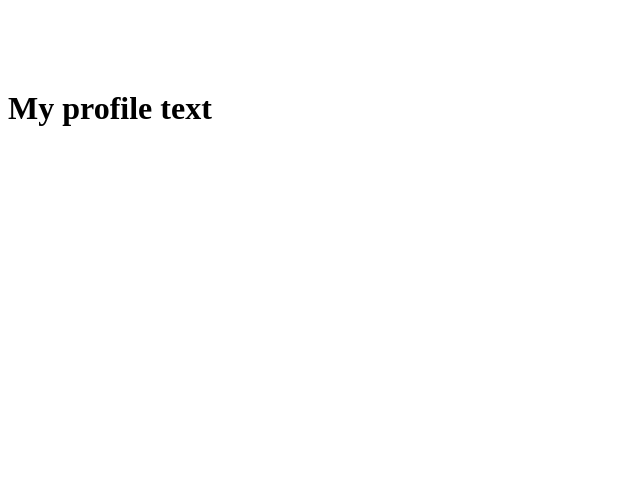
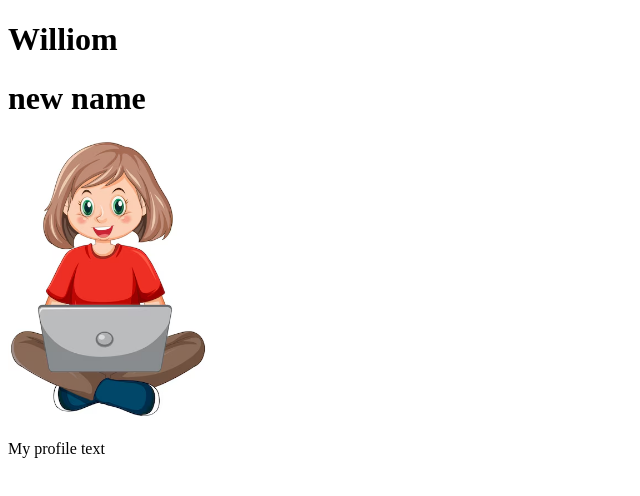
Before and after one commit to AkilaSp-coder/Akila, a plain HTML site: page index.html in a window 1280 px wide. Shown: the whole page, without its empty margins (0-640 px from the left). Drawn offline with Linux system fonts and the light colour scheme.

Commit message:
added new name

```diff
--- a/index.html
+++ b/index.html
@@ -6,7 +6,8 @@
     <title>My First Website</title>
 </head>
 <body>
-   <h1 William</h1>
+   <h1>Williom</h1>
+    <h1>new name </h1>
     <img width="200px"   src="profile.avif" alt="">
     <p>My profile text</p>
 
```
Also changed, not shown: profile.avif (added).
